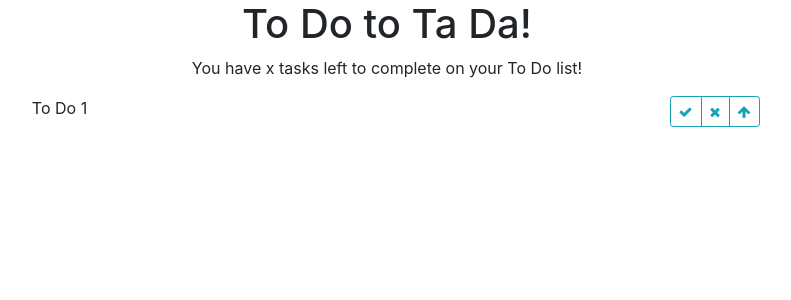
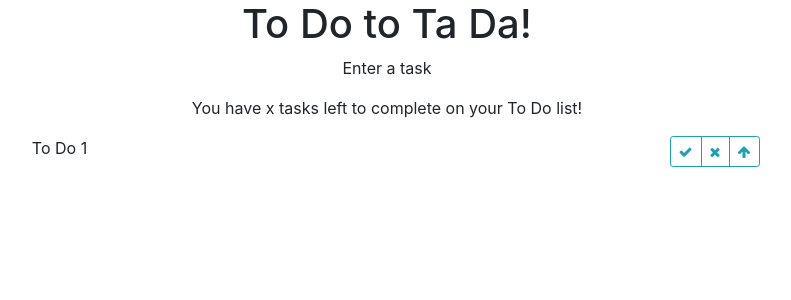
Before and after one commit to nicholajaneriley/React-To-Do-Ta-Da, a React (Create React App) app: page / in a window 1280 px wide. Shown: the top 300 px of the page, without its empty margins (253-1044 px from the left). Built offline with nearby package versions, Linux system fonts and the light colour scheme.

Commit message:
imported EnterToDoTask in app.js

```diff
--- a/src/App.js
+++ b/src/App.js
@@ -1,6 +1,7 @@
 import React from 'react';
 import './App.css';
 import Header from "./Header";
+import EnterToDoTask from "./EnterToDoTask";
 import TaskCount from "./TaskCount";
 import ToDoTask from "./ToDoTask";
 
@@ -8,6 +9,7 @@ function App() {
   return (
     <div className="App">
       <Header />
+      <EnterToDoTask />
       <TaskCount />
       <ToDoTask />
 
```
